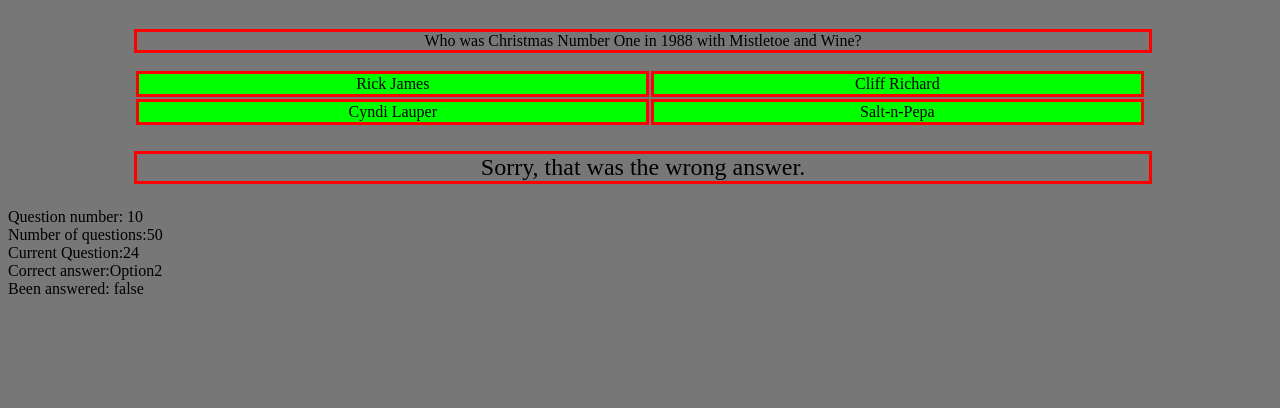
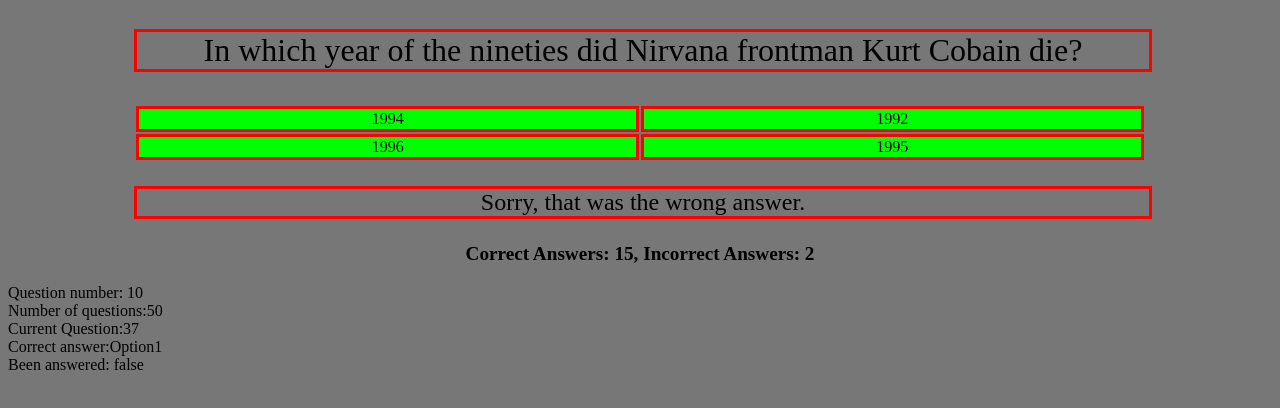
Before and after one commit to jonthorell/QuizGame, a plain HTML site: page index.html in a window 1280 px wide. Shown: the part 178-586 px from the top of the page. Drawn offline with Linux system fonts and the light colour scheme.

Commit message:
Add: score function with parameters

```diff
--- a/assets/css/style.css
+++ b/assets/css/style.css
@@ -7,6 +7,7 @@
     font-size: xx-large;
     color: burlywood;
     text-align: center;
+    align-content: center;
   }
 
   #header-text {
@@ -46,6 +47,7 @@
     width: 80%;
     margin-left: 10%;
     margin-right: 10%;
+    font-size: xx-large;
   }
 
   #message {
@@ -70,3 +72,10 @@
     background-color: #00FF00;
     color: black;
   }
+
+  #score {
+    text-align: center;
+    color: black;
+    font-weight: bold;
+    font-size: larger;
+  }
--- a/assets/javascript/script.js
+++ b/assets/javascript/script.js
@@ -2,16 +2,17 @@
 
 const welcomePhrase = "Another visitor!\nStay a while, stay forever!";
 const gameTitle = "the quiz master";
+const professor="Professor Elvin Atombender thinks you won't escape.\nBonuspoint if you know where the quote comes from!";
+
+var score=15; // correct answers. Dummy value for now
+var wrong=2; // incorrect answers. Dummy value for now
 
 
 
 document.getElementById('welcome').innerText = welcomePhrase;
 document.getElementById('game-title').innerText = gameTitle;
 
-
-
-
-
+printScore(score,wrong);
 
 runGame();
 
@@ -24,7 +25,7 @@
     let runQuestions=createQuestions();
     let questions = 10; //countdown to keep track of how many questions has been answered
     var message = "Sorry, that was the wrong answer."
-    var currentQuestion=24; // used to display the question as well as the corresponding answers
+    var currentQuestion=37; // used to display the question as well as the corresponding answers
 
     document.getElementById('message').innerText = message; //The following will not be here later. Will be updated in main loop
     document.getElementById('question').innerText = runQuestions[currentQuestion].Question;
@@ -83,18 +84,69 @@
     return myQuestionsArray
 }
 
+/**
+ * Checks if the clicked answer corresponds with the correct answer using the Correct: property
+ */
+
 function checkAnswer() {
 
 }
+
+/**
+ * Updates the correct answer point
+ */
 
 function updateScore() {
 
 }
 
+/**
+ * Updates the wrong answer point
+ */
+
 function updateWrong() {
 
 }
 
+/**
+ * Prints a status message below the answer-boxes
+ */
+
 function printStatusMessage() {
 
 }
+
+/**
+ * Gets the question to be answered. Makes sure questions can not be selected twice by using the answered: property
+ */
+
+function getQuestion() {
+
+}
+
+
+
+/**
+ * Update the score display
+ */
+function printScore(correct,incorrect) {
+    let myScore="Correct Answers: "+correct;
+    myScore=myScore+", Incorrect Answers: "+incorrect;
+    document.getElementById('score').innerText=myScore;
+}
+
+/**
+ * Silly easter egg on welcome message
+ */
+
+function impossibleMissionOver() {
+    document.getElementById('welcome').innerText=professor;
+}
+
+/**
+ * Reverts to standard welcome message
+ */
+
+function impossibleMissionLeave() {
+    document.getElementById('welcome').innerText=welcomePhrase;
+}
--- a/index.html
+++ b/index.html
@@ -12,7 +12,7 @@
 </head>
 <body>
     <p id="game-title">0</p>
-    <p id="welcome">0</p>
+    <p id="welcome" onmouseover="impossibleMissionOver();" onmouseleave="impossibleMissionLeave();">0</p>
 
     <p id="question" class="question">0</p>
 
@@ -29,6 +29,9 @@
 
     <p id="message">0</p>
 
+    <p id="score">0</p>
+
+
     <p id="status">0</p>
 
     <script src="assets/javascript/script.js"></script>
```
